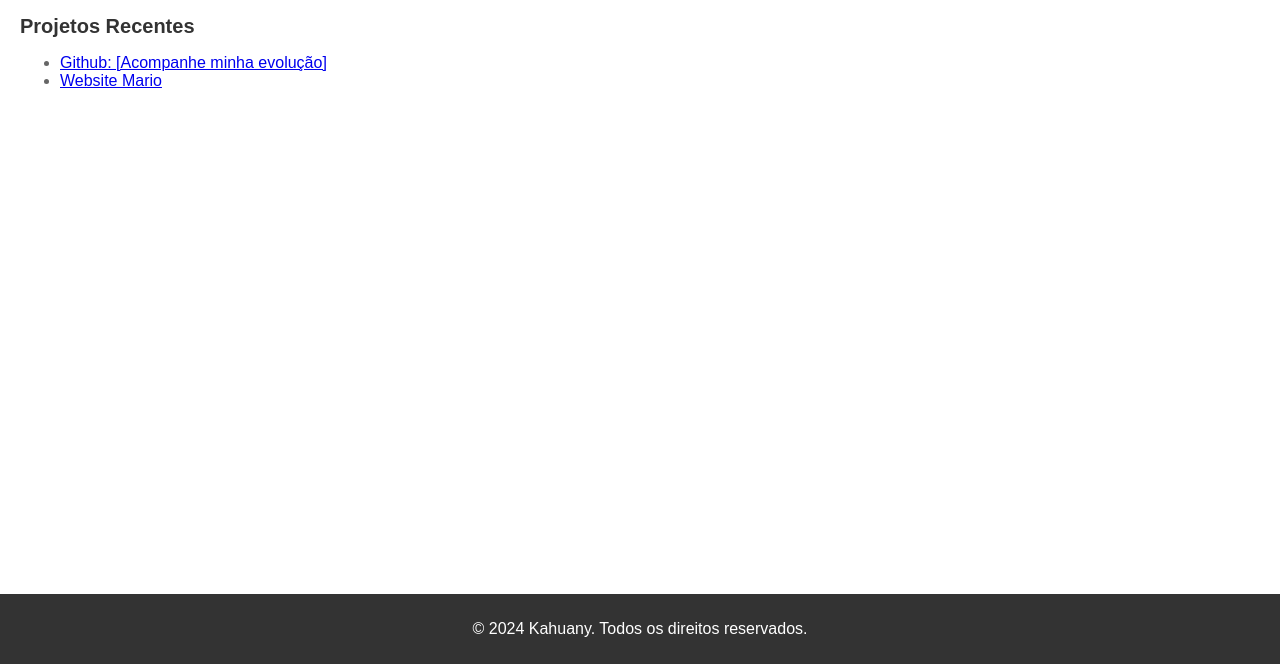
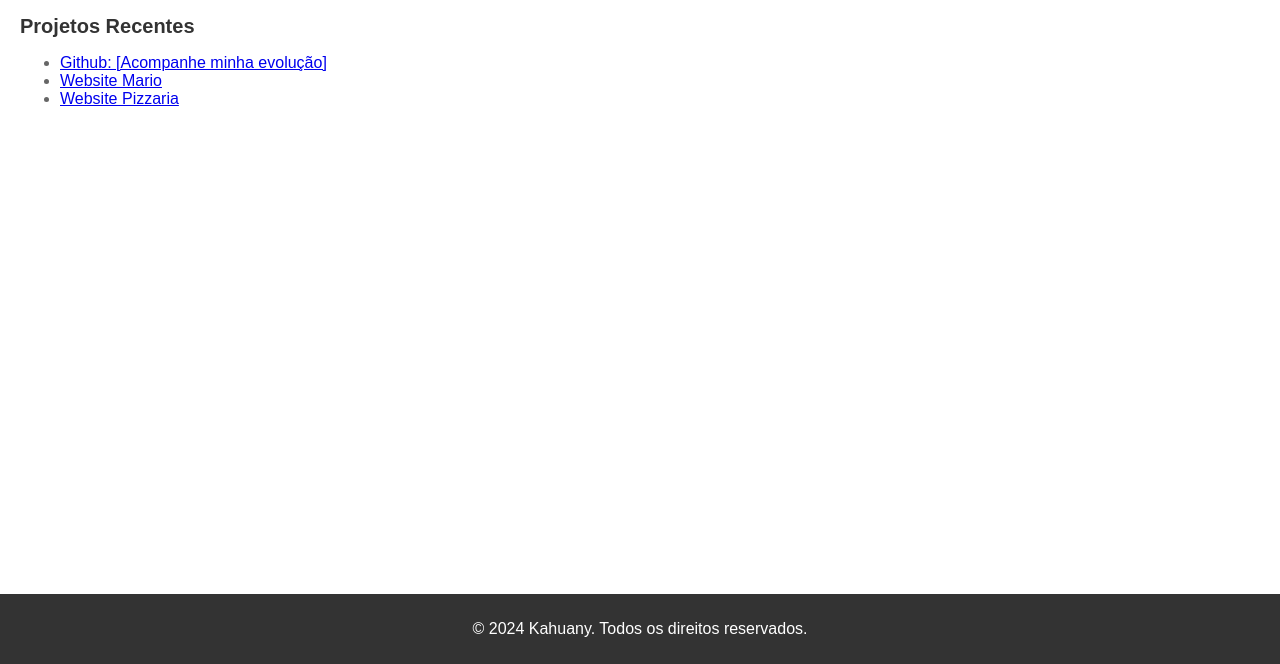
Before and after one commit to Kahuany/kahuanybaroni.github.io, a plain HTML site: page portifolio.html in a window 1280 px wide. Shown: the part 136-800 px from the top of the page. Drawn offline with Linux system fonts and the light colour scheme.

Commit message:
Update pizzaria portifolio.html

```diff
--- a/portifolio.html
+++ b/portifolio.html
@@ -25,6 +25,7 @@
             <ul>
                 <li><a href="https://github.com/kahuany">Github: [Acompanhe minha evolução]</a></li>
                 <li><a href="https://kahuany.github.io/webmario.github.io/">Website Mario</a></li>
+                <li><a href="https://kahuany.github.io/pizzaria.github.io/">Website Pizzaria</a></li>
             </ul>
         </section>
     </main>
```
